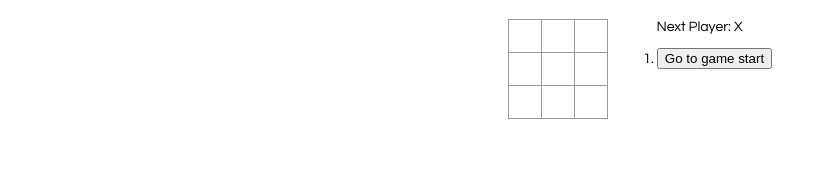
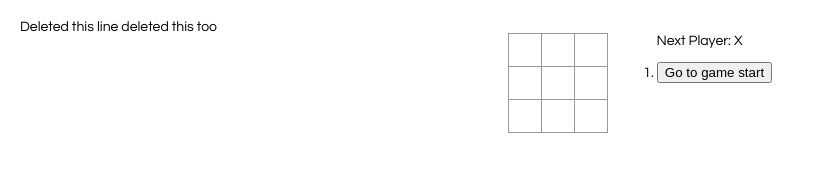
Before and after one commit to ankitagupta820/Tic-Tac-Toe, a React app: page public/index.html in a window 1280 px wide. Shown: the whole page, without its empty margins (0-814 px from the left). Built offline with nearby package versions, Linux system fonts and the light colour scheme.

Commit message:
This is a commit message

```diff
--- a/public/index.html
+++ b/public/index.html
@@ -14,7 +14,7 @@
       manifest.json provides metadata used when your web app is installed on a
       user's mobile device or desktop. See https://developers.google.com/web/fundamentals/web-app-manifest/
     -->
-    <link rel="manifest" href="%PUBLIC_URL%/manifest.json" />
+    Deleted this line
     <!--
       Notice the use of %PUBLIC_URL% in the tags above.
       It will be replaced with the URL of the `public` folder during the build.
@@ -24,7 +24,7 @@
       work correctly both with client-side routing and a non-root public URL.
       Learn how to configure a non-root public URL by running `npm run build`.
     -->
-    <title>React App</title>
+    deleted this too
   </head>
   <body>
     <noscript>You need to enable JavaScript to run this app.</noscript>
```
